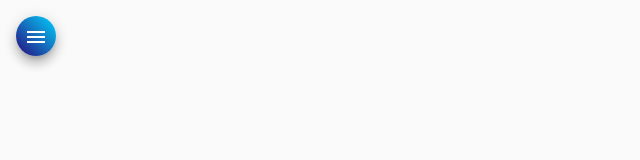
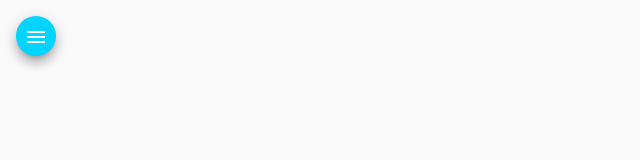
Before and after one commit to Daylton/helpdesk-frontend, an Angular app: page / in a window 1280 px wide. Shown: the top 160 px of the page, without its empty margins (0-640 px from the left). Built offline with nearby package versions, Linux system fonts and the light colour scheme.

Commit message:
Componente HOME criado

```diff
--- a/src/app/app.module.ts
+++ b/src/app/app.module.ts
@@ -28,9 +28,10 @@ import { MatCardModule } from "@angular/material/card";
 
 // Componentes do projeto
 import { NavComponent } from './components/nav/nav.component';
+import { HomeComponent } from './components/home/home.component';
 
 @NgModule({
-  declarations: [AppComponent, NavComponent],
+  declarations: [AppComponent, NavComponent, HomeComponent],
   imports: [
     BrowserModule,
     AppRoutingModule,
--- /dev/null
+++ b/src/app/components/home/home.component.html
@@ -0,0 +1 @@
+<p>home works!</p>
--- /dev/null
+++ b/src/app/components/home/home.component.ts
@@ -0,0 +1,15 @@
+import { Component, OnInit } from '@angular/core';
+
+@Component({
+  selector: 'app-home',
+  templateUrl: './home.component.html',
+  styleUrls: ['./home.component.scss']
+})
+export class HomeComponent implements OnInit {
+
+  constructor() { }
+
+  ngOnInit(): void {
+  }
+
+}
--- a/src/app/components/nav/nav.component.scss
+++ b/src/app/components/nav/nav.component.scss
@@ -5,7 +5,7 @@
 .sidenav {
   width: 13rem;
   color: white;
-  background: linear-gradient(45deg, rgba(2,0,36,1) 0%, rgba(36,36,142,1) 13%, rgba(0,212,255,1) 100%);
+  background: linear-gradient(15deg, rgba(2,0,36,1) 0%, rgba(36,36,142,1) 13%, rgba(0,212,255,1) 100%);
 }
 
 img {
@@ -25,5 +25,5 @@ img {
 .menu {
   margin: 1rem 0 0 1rem;
   color: white;
-  background: linear-gradient(45deg, rgba(2,0,36,1) 0%, rgba(36,36,142,1) 13%, rgba(0,212,255,1) 100%);
+  background: rgba(0,212,255,1);
 }
```
Also changed, not shown: src/app/components/home/home.component.scss (added).
